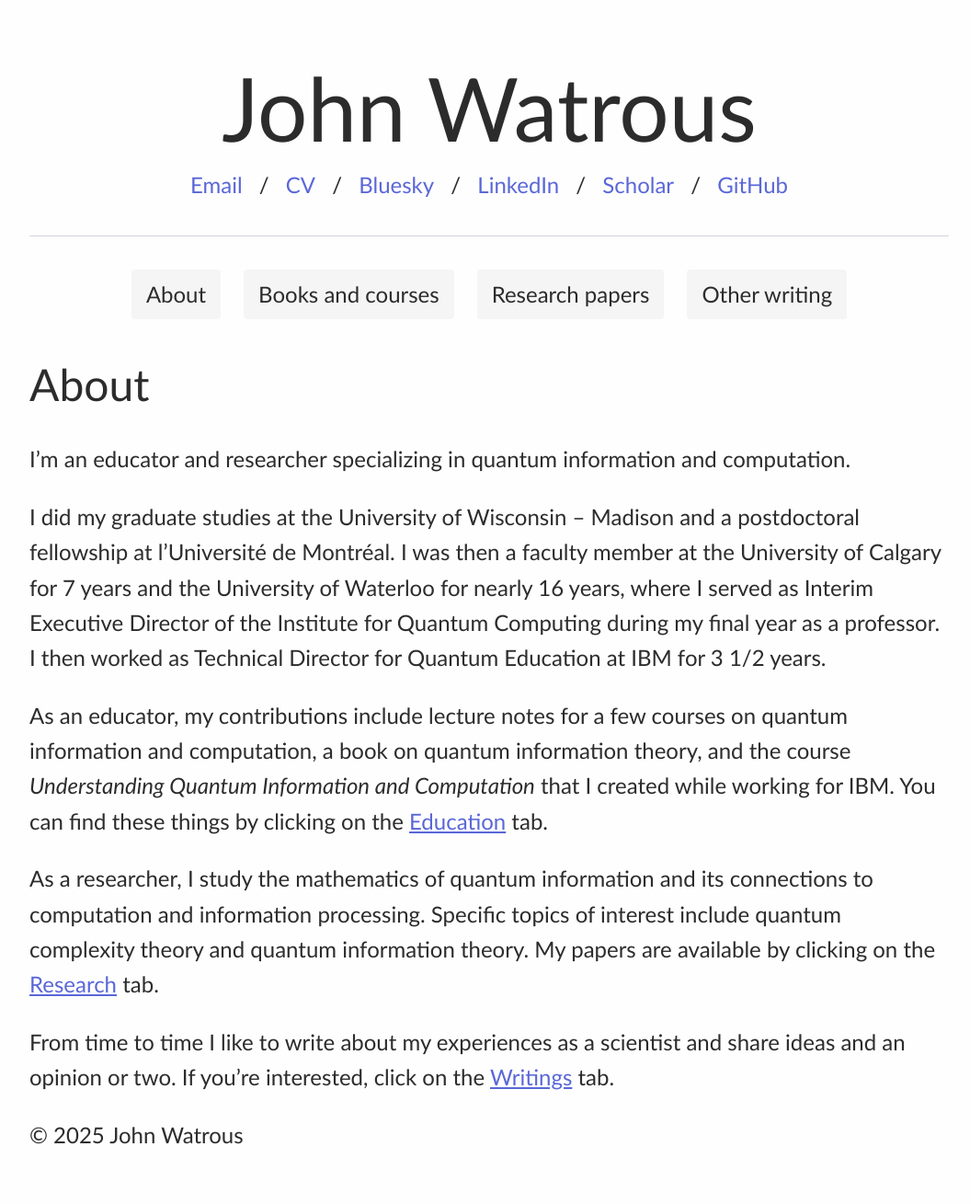
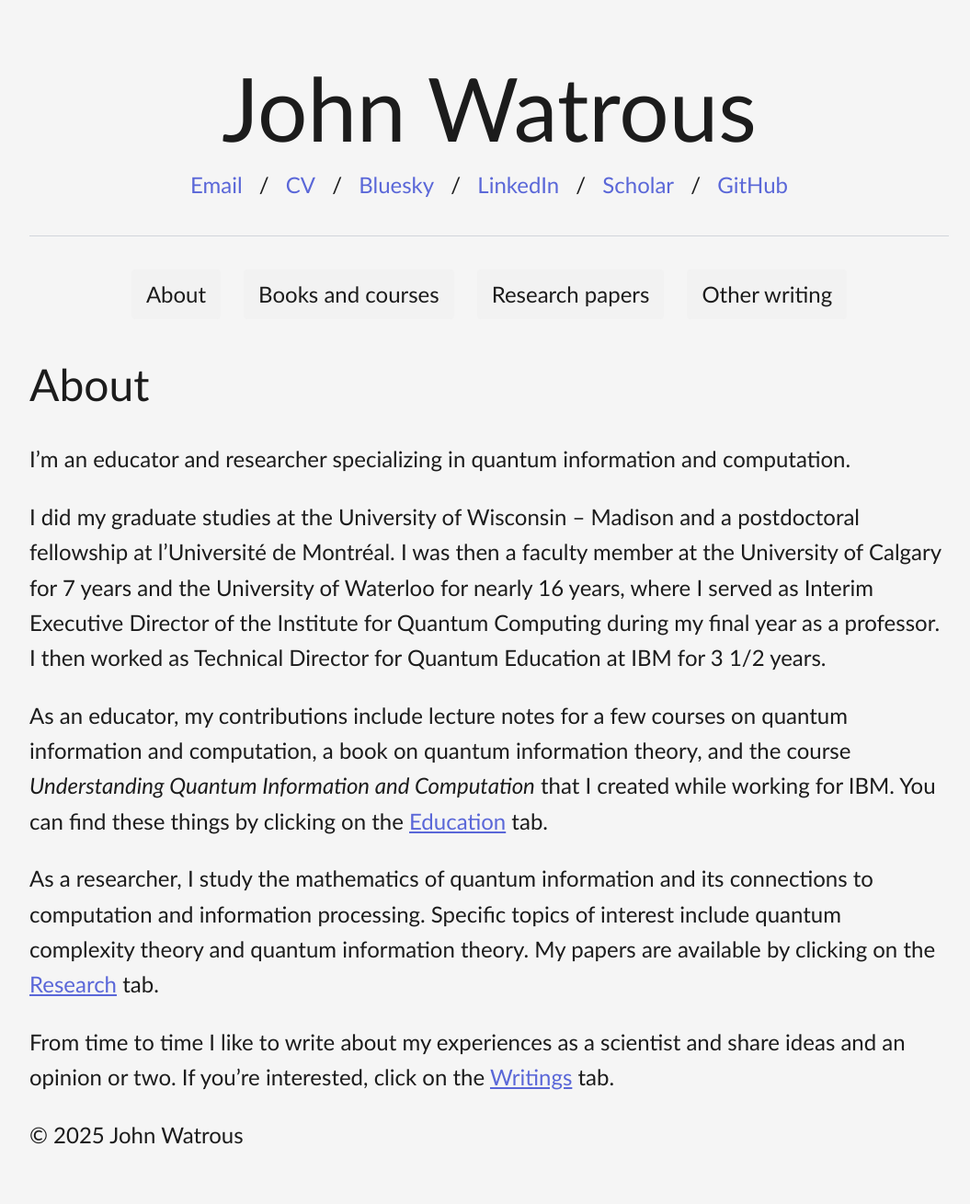
Before and after one commit to jhwatrous/jhwatrous.github.io, a Jekyll site: the page built from index.md, in a window 1280 px wide. Shown: the whole page at 92% size, without its empty margins (108-1163 px from the left). Built offline with Jekyll 4.4.1, drawn with Linux system fonts in a browser that asks for light colours.

Commit message:
Revising...

```diff
--- a/assets/css/simple-dark.css
+++ b/assets/css/simple-dark.css
@@ -13,9 +13,9 @@
 */
 
 :root {
-    --bg-primary: #fefefe;
-    --bg-secondary: #f5f5f5;
-    --text-primary: #2c2c2c;
+    --bg-primary: #f5f5f5;
+    --bg-secondary: #f2f2f2;
+    --text-primary: #1c1c1c;
     --text-secondary: #666666;
     --accent-primary: #5a67d8;
     --border-color: #d1d5db;
```
